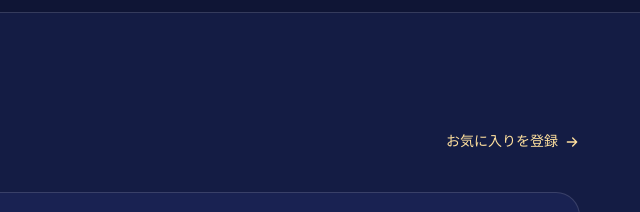
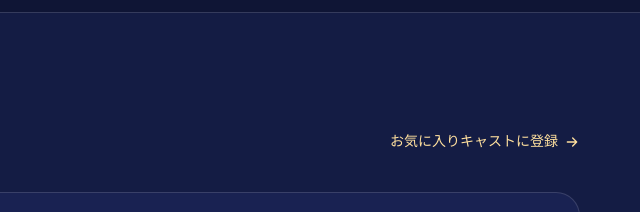
Before and after one commit to nocturne-planet-vrc/nocturne-planet-vrc.github.io, a website with bundled scripts: page public/index.html in a window 1280 px wide. Shown: the part 1120-1332 px from the top of the page, 640-1280 px from the left. Built offline with nearby package versions, Linux system fonts and the light colour scheme; files whose address does not match are found by name.

Commit message:
Use the same favorite label in the cast section

```diff
--- a/public/index.html
+++ b/public/index.html
@@ -98,7 +98,7 @@
             <p class="section-lead">ドームでお迎えするキャストを紹介します</p>
           </div>
           <a class="text-link" href="/member">
-            <span>お気に入りを登録</span>
+            <span>お気に入りキャストに登録</span>
             <svg viewBox="0 0 24 24" width="16" height="16" aria-hidden="true" fill="none" stroke="currentColor" stroke-width="2" stroke-linecap="round" stroke-linejoin="round"><path d="M5 12h14m-6-6 6 6-6 6"/></svg>
           </a>
         </div>
```
